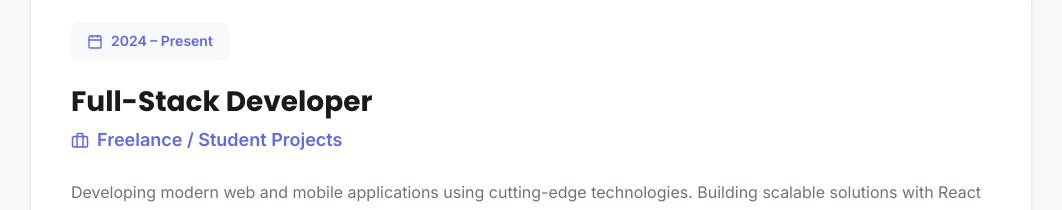
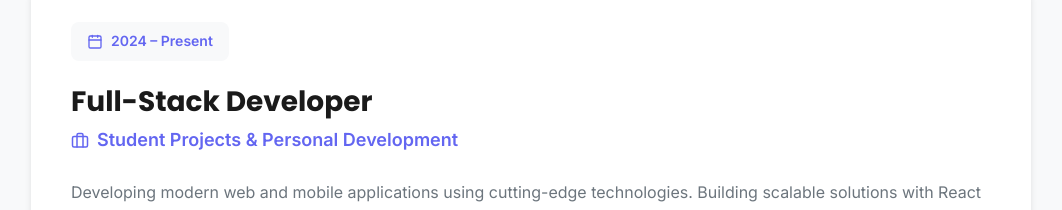
Before and after one commit to LoweDavid02/my-personal-portfolio2026, a React (Vite) app: page / in a window 1280 px wide. Shown: the part 4520-4730 px from the top of the page, without its empty margins (109-1171 px from the left). Built offline with nearby package versions, Linux system fonts and the light colour scheme.

Commit message:
Remove freelance reference - update to student projects and personal development

```diff
--- a/src/components/Experience.jsx
+++ b/src/components/Experience.jsx
@@ -12,7 +12,7 @@ const Experience = () => {
     {
       period: '2024 – Present',
       role: 'Full-Stack Developer',
-      company: 'Freelance / Student Projects',
+      company: 'Student Projects & Personal Development',
       description:
         'Developing modern web and mobile applications using cutting-edge technologies. Building scalable solutions with React ecosystems, Laravel backend, and real-time features while pursuing my Bachelor of Science in Information Systems degree.',
       responsibilities: [
```
